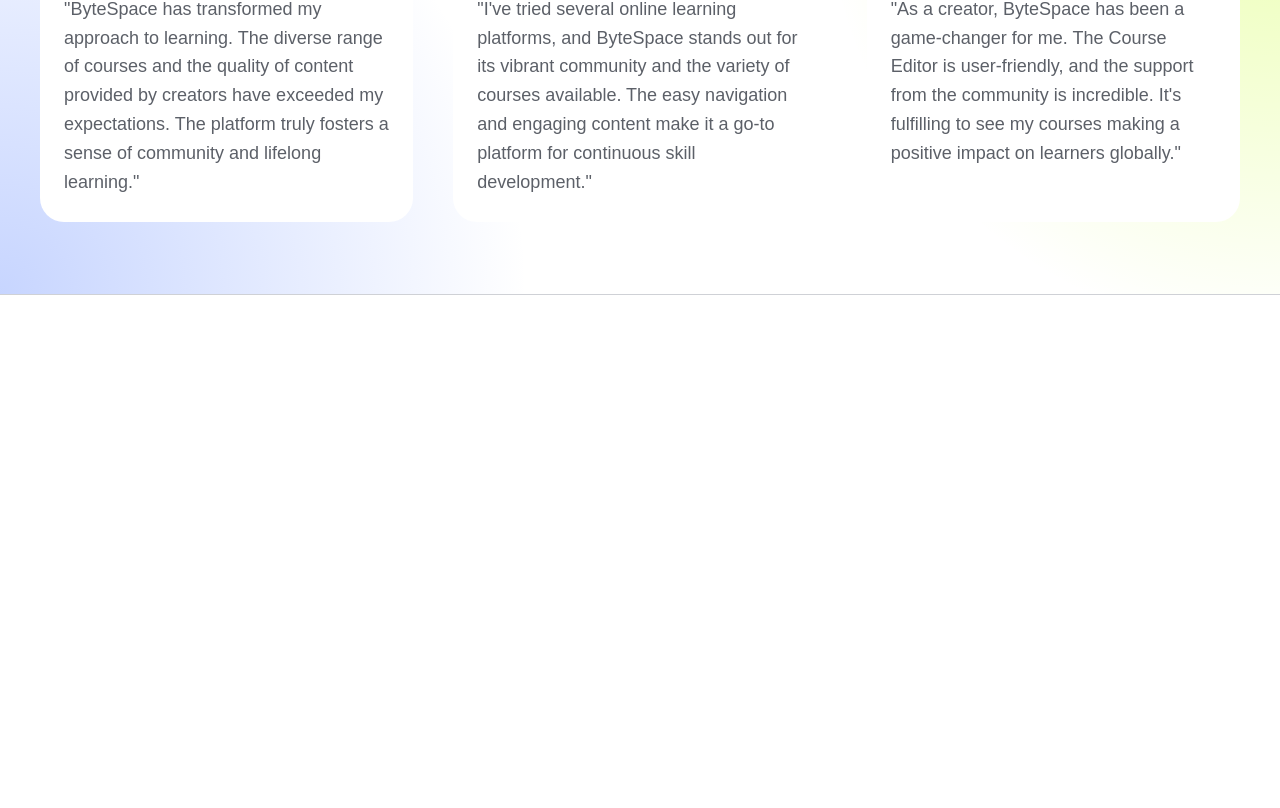
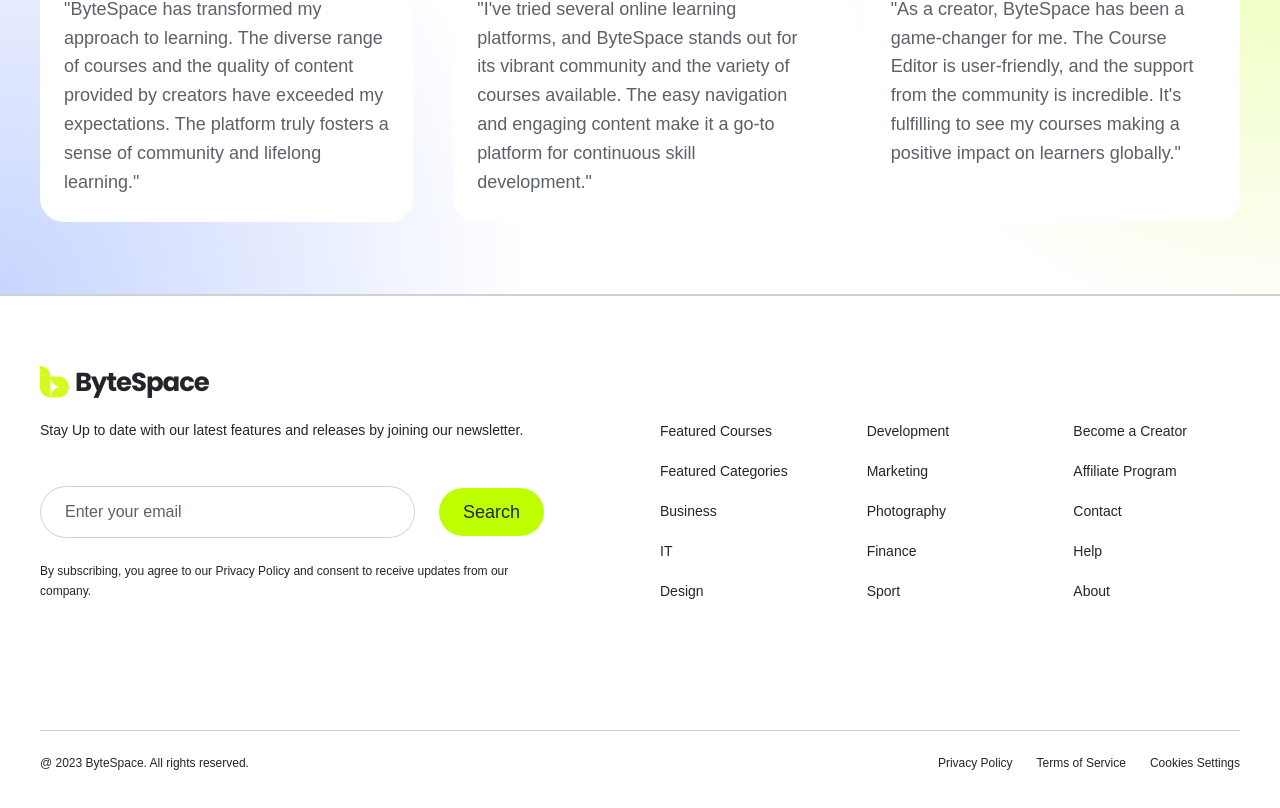
Before and after one commit to billalhossainjoy/bytespacenew, a Next.js app: page / in a window 1280 px wide. Shown: the part 5720-6528 px from the top of the page. Before the commit the page ends 6015 px from the top, so only its background shows below. Built offline with nearby package versions, Linux system fonts and the light colour scheme; a web font is replaced by a local one.

Commit message:
feat: add reusable site footer

```diff
--- a/src/app/layout.tsx
+++ b/src/app/layout.tsx
@@ -1,6 +1,7 @@
 import type { Metadata } from "next";
 import { Geist_Mono, Poppins } from "next/font/google";
 
+import { Footer } from "@/components/Footer";
 import { Header } from "@/components/Header";
 
 import "./globals.css";
@@ -29,7 +30,8 @@
     >
       <body className="font-body flex min-h-full flex-col">
         <Header />
-        {children}
+        <div className="flex-1">{children}</div>
+        <Footer />
       </body>
     </html>
   );
--- /dev/null
+++ b/src/components/Footer.tsx
@@ -0,0 +1,135 @@
+import Image from "next/image";
+import Link from "next/link";
+
+const footerNavigation = [
+  [
+    { label: "Featured Courses", href: "#courses" },
+    { label: "Featured Categories", href: "#learning-paths" },
+    { label: "Business", href: "#courses" },
+    { label: "IT", href: "#courses" },
+    { label: "Design", href: "#courses" },
+  ],
+  [
+    { label: "Development", href: "#courses" },
+    { label: "Marketing", href: "#courses" },
+    { label: "Photography", href: "#courses" },
+    { label: "Finance", href: "#courses" },
+    { label: "Sport", href: "#courses" },
+  ],
+  [
+    { label: "Become a Creator", href: "#join-as-creator" },
+    { label: "Affiliate Program", href: "/affiliate-program" },
+    { label: "Contact", href: "/contact" },
+    { label: "Help", href: "/help" },
+    { label: "About", href: "/about" },
+  ],
+];
+
+const legalNavigation = [
+  { label: "Privacy Policy", href: "/privacy-policy" },
+  { label: "Terms of Service", href: "/terms-of-service" },
+  { label: "Cookies Settings", href: "/cookies-settings" },
+];
+
+export function Footer() {
+  return (
+    <footer className="border-t border-shuttle-gray-200 bg-white px-6 text-shuttle-gray-950 lg:h-[525px] lg:px-0">
+      <div className="mx-auto max-w-[1200px] py-14 lg:relative lg:h-full lg:py-0">
+        <div className="grid gap-12 lg:grid-cols-[504px_1fr] lg:gap-[116px] lg:pt-[70px]">
+          <div>
+            <Link
+              aria-label="ByteSpace home"
+              className="flex h-8 w-fit items-center gap-1.5"
+              href="#home"
+            >
+              <Image
+                alt=""
+                className="h-8 w-auto"
+                height={32}
+                src="/brand.png"
+                width={29}
+              />
+              <span className="font-heading text-[26px] font-bold tracking-[-0.04em]">
+                ByteSpace
+              </span>
+            </Link>
+
+            <p className="mt-[21px] text-body-s">
+              Stay Up to date with our latest features and releases by joining
+              our newsletter.
+            </p>
+
+            <form
+              action="#"
+              className="mt-[45px]"
+              method="post"
+            >
+              <div className="flex flex-col gap-3 sm:flex-row sm:items-center sm:gap-6">
+                <label className="sr-only" htmlFor="footer-email">
+                  Email address
+                </label>
+                <input
+                  className="h-[52px] w-full rounded-full border border-shuttle-gray-200 bg-white px-6 text-body-m outline-none transition-colors placeholder:text-shuttle-gray-700 focus:border-persian-blue-800 sm:w-[376px]"
+                  id="footer-email"
+                  name="email"
+                  placeholder="Enter your email"
+                  required
+                  type="email"
+                />
+                <button
+                  className="bg-electric-lime-400 h-12 rounded-full px-6 text-label-l font-medium text-shuttle-gray-950 transition-transform hover:scale-[1.03] focus-visible:outline-2 focus-visible:outline-offset-4 focus-visible:outline-persian-blue-800"
+                  type="submit"
+                >
+                  Search
+                </button>
+              </div>
+
+              <p className="mt-6 max-w-[504px] text-body-xs">
+                By subscribing, you agree to our Privacy Policy and consent to
+                receive updates from our company.
+              </p>
+            </form>
+          </div>
+
+          <nav aria-label="Footer navigation" className="lg:pt-[53px]">
+            <div className="grid grid-cols-2 gap-8 sm:grid-cols-3 sm:gap-10">
+              {footerNavigation.map((column, columnIndex) => (
+                <ul className="flex flex-col gap-4" key={columnIndex}>
+                  {column.map((item) => (
+                    <li key={item.label}>
+                      <Link
+                        className="text-body-s transition-colors hover:text-persian-blue-800"
+                        href={item.href}
+                      >
+                        {item.label}
+                      </Link>
+                    </li>
+                  ))}
+                </ul>
+              ))}
+            </div>
+          </nav>
+        </div>
+
+        <div className="mt-14 flex flex-col gap-5 border-t border-shuttle-gray-200 pt-6 text-body-xs sm:flex-row sm:items-center sm:justify-between lg:absolute lg:inset-x-0 lg:top-[434px] lg:mt-0 lg:h-[42px]">
+          <p>@ 2023 ByteSpace. All rights reserved.</p>
+
+          <nav aria-label="Legal navigation">
+            <ul className="flex flex-wrap gap-x-6 gap-y-3">
+              {legalNavigation.map((item) => (
+                <li key={item.label}>
+                  <Link
+                    className="transition-colors hover:text-persian-blue-800"
+                    href={item.href}
+                  >
+                    {item.label}
+                  </Link>
+                </li>
+              ))}
+            </ul>
+          </nav>
+        </div>
+      </div>
+    </footer>
+  );
+}
```
